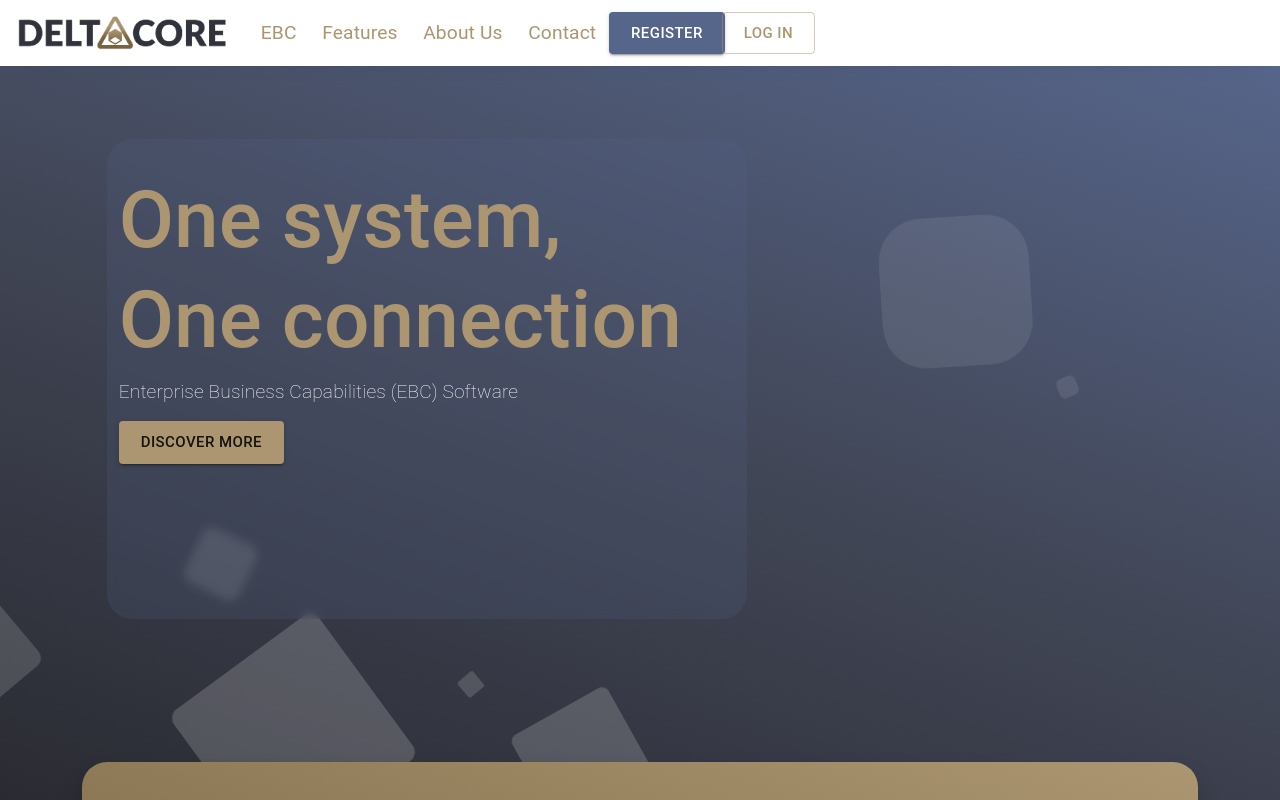
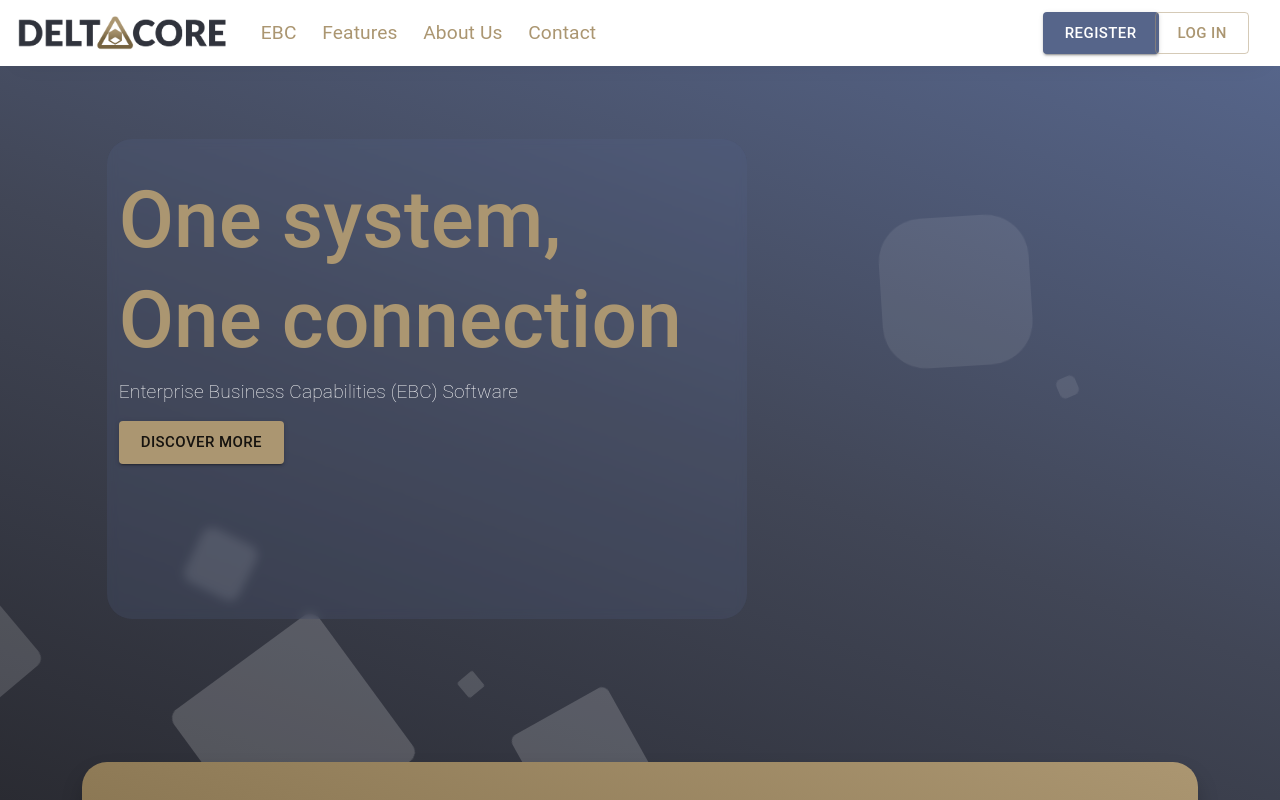
Before and after one commit to genium-software/deltacore-main, a React (Create React App) app in the folder client/: page / in a window 1280 px wide. Shown: the top 800 px of the page. Built offline with nearby package versions, Linux system fonts and the light colour scheme.

Commit message:
update mr-auto to me-auto
bootstrap 5 update

```diff
--- a/client/src/components/layout/landing-page/LandingHeader.jsx
+++ b/client/src/components/layout/landing-page/LandingHeader.jsx
@@ -65,7 +65,7 @@ const Header = ({ linksAreShown = true }) => {
         </NavbarBrand>
         <NavbarToggler onClick={toggle} />
         <Collapse isOpen={isOpen} navbar>
-          <Nav className="mr-auto" navbar>
+          <Nav className="me-auto" navbar>
             {linksAreShown &&
               headerLinks.map((h, index) => {
                 return (
```
